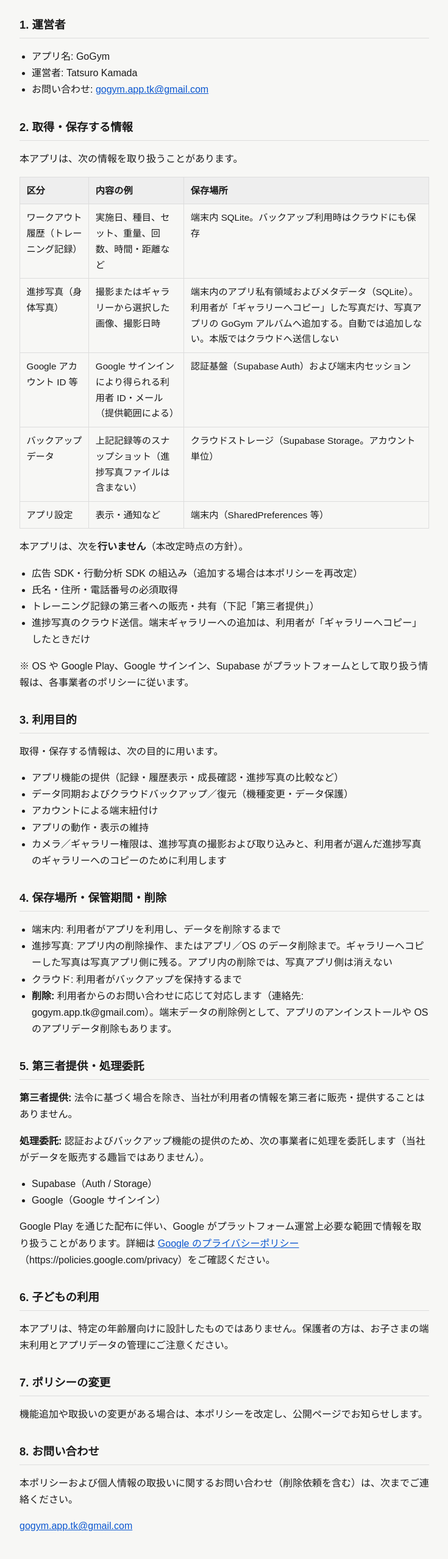
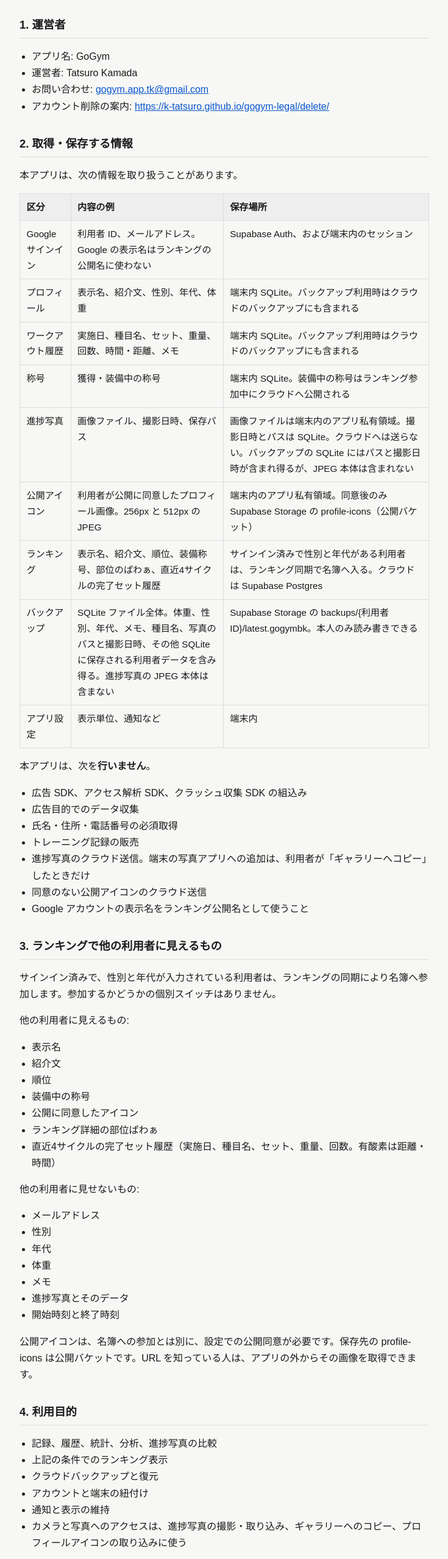
Before and after one commit to K-Tatsuro/gogym-legal, a plain HTML site: page privacy/index.html in a window 1280 px wide. Shown: the part 240-2797 px from the top of the page at 61% size, without its empty margins (272-1007 px from the left). Drawn offline with Linux system fonts and the light colour scheme.

Commit message:
【文書】[法務] プライバシーとアカウント削除ページを現行仕様に合わせる
Co-authored-by: Cursor <cursoragent@cursor.com>

```diff
--- a/privacy/index.html
+++ b/privacy/index.html
@@ -23,34 +23,16 @@
       margin: 0 auto;
       padding: 2.5rem 1.25rem 4rem;
     }
-    h1 {
-      font-size: 1.6rem;
-      margin: 0 0 0.5rem;
-      letter-spacing: 0.02em;
-    }
-    .meta {
-      color: var(--muted);
-      font-size: 0.9rem;
-      margin-bottom: 2rem;
-    }
+    h1 { font-size: 1.6rem; margin: 0 0 0.5rem; }
+    .meta { color: var(--muted); font-size: 0.9rem; margin-bottom: 2rem; }
     h2 {
       font-size: 1.15rem;
       margin: 2rem 0 0.75rem;
       padding-bottom: 0.35rem;
       border-bottom: 1px solid var(--line);
     }
-    table {
-      width: 100%;
-      border-collapse: collapse;
-      margin: 0.75rem 0 1rem;
-      font-size: 0.95rem;
-    }
-    th, td {
-      border: 1px solid var(--line);
-      padding: 0.55rem 0.65rem;
-      text-align: left;
-      vertical-align: top;
-    }
+    table { width: 100%; border-collapse: collapse; margin: 0.75rem 0 1rem; font-size: 0.95rem; }
+    th, td { border: 1px solid var(--line); padding: 0.55rem 0.65rem; text-align: left; vertical-align: top; }
     th { background: #eee; }
     ul { padding-left: 1.25rem; }
     a { color: #0b57d0; }
@@ -67,7 +49,6 @@
   <main>
     <h1>GoGym プライバシーポリシー</h1>
     <p class="meta">制定日: 2026年7月26日<br>最終更新日: 2026年10月3日</p>
-
     <p>GoGym（以下「本アプリ」）は、筋トレ記録を支援するモバイルアプリケーションです。本ポリシーは、本アプリにおける利用者情報の取扱いを説明します。</p>
 
     <h2>1. 運営者</h2>
@@ -75,6 +56,7 @@
       <li>アプリ名: GoGym</li>
       <li>運営者: Tatsuro Kamada</li>
       <li>お問い合わせ: <a href="mailto:gogym.app.tk@gmail.com">gogym.app.tk@gmail.com</a></li>
+      <li>アカウント削除の案内: <a href="../delete/">https://k-tatsuro.github.io/gogym-legal/delete/</a></li>
     </ul>
 
     <h2>2. 取得・保存する情報</h2>
@@ -85,80 +67,128 @@
       </thead>
       <tbody>
         <tr>
-          <td>ワークアウト履歴（トレーニング記録）</td>
-          <td>実施日、種目、セット、重量、回数、時間・距離など</td>
-          <td>端末内 SQLite。バックアップ利用時はクラウドにも保存</td>
+          <td>Google サインイン</td>
+          <td>利用者 ID、メールアドレス。Google の表示名はランキングの公開名に使わない</td>
+          <td>Supabase Auth、および端末内のセッション</td>
         </tr>
         <tr>
-          <td>進捗写真（身体写真）</td>
-          <td>撮影またはギャラリーから選択した画像、撮影日時</td>
-          <td>端末内のアプリ私有領域およびメタデータ（SQLite）。利用者が「ギャラリーへコピー」した写真だけ、写真アプリの GoGym アルバムへ追加する。自動では追加しない。本版ではクラウドへ送信しない</td>
+          <td>プロフィール</td>
+          <td>表示名、紹介文、性別、年代、体重</td>
+          <td>端末内 SQLite。バックアップ利用時はクラウドのバックアップにも含まれる</td>
         </tr>
         <tr>
-          <td>Google アカウント ID 等</td>
-          <td>Google サインインにより得られる利用者 ID・メール（提供範囲による）</td>
-          <td>認証基盤（Supabase Auth）および端末内セッション</td>
+          <td>ワークアウト履歴</td>
+          <td>実施日、種目名、セット、重量、回数、時間・距離、メモ</td>
+          <td>端末内 SQLite。バックアップ利用時はクラウドのバックアップにも含まれる</td>
         </tr>
         <tr>
-          <td>バックアップデータ</td>
-          <td>上記記録等のスナップショット（進捗写真ファイルは含まない）</td>
-          <td>クラウドストレージ（Supabase Storage。アカウント単位）</td>
+          <td>称号</td>
+          <td>獲得・装備中の称号</td>
+          <td>端末内 SQLite。装備中の称号はランキング参加中にクラウドへ公開される</td>
+        </tr>
+        <tr>
+          <td>進捗写真</td>
+          <td>画像ファイル、撮影日時、保存パス</td>
+          <td>画像ファイルは端末内のアプリ私有領域。撮影日時とパスは SQLite。クラウドへは送らない。バックアップの SQLite にはパスと撮影日時が含まれ得るが、JPEG 本体は含まれない</td>
+        </tr>
+        <tr>
+          <td>公開アイコン</td>
+          <td>利用者が公開に同意したプロフィール画像。256px と 512px の JPEG</td>
+          <td>端末内のアプリ私有領域。同意後のみ Supabase Storage の profile-icons（公開バケット）</td>
+        </tr>
+        <tr>
+          <td>ランキング</td>
+          <td>表示名、紹介文、順位、装備称号、部位のぱわぁ、直近4サイクルの完了セット履歴</td>
+          <td>サインイン済みで性別と年代がある利用者は、ランキング同期で名簿へ入る。クラウドは Supabase Postgres</td>
+        </tr>
+        <tr>
+          <td>バックアップ</td>
+          <td>SQLite ファイル全体。体重、性別、年代、メモ、種目名、写真のパスと撮影日時、その他 SQLite に保存される利用者データを含み得る。進捗写真の JPEG 本体は含まない</td>
+          <td>Supabase Storage の backups/{利用者ID}/latest.gogymbk。本人のみ読み書きできる</td>
         </tr>
         <tr>
           <td>アプリ設定</td>
-          <td>表示・通知など</td>
-          <td>端末内（SharedPreferences 等）</td>
+          <td>表示単位、通知など</td>
+          <td>端末内</td>
         </tr>
       </tbody>
     </table>
-    <p>本アプリは、次を<strong>行いません</strong>（本改定時点の方針）。</p>
+    <p>本アプリは、次を<strong>行いません</strong>。</p>
     <ul>
-      <li>広告 SDK・行動分析 SDK の組込み（追加する場合は本ポリシーを再改定）</li>
+      <li>広告 SDK、アクセス解析 SDK、クラッシュ収集 SDK の組込み</li>
+      <li>広告目的でのデータ収集</li>
       <li>氏名・住所・電話番号の必須取得</li>
-      <li>トレーニング記録の第三者への販売・共有（下記「第三者提供」）</li>
-      <li>進捗写真のクラウド送信。端末ギャラリーへの追加は、利用者が「ギャラリーへコピー」したときだけ</li>
-    </ul>
-    <p>※ OS や Google Play、Google サインイン、Supabase がプラットフォームとして取り扱う情報は、各事業者のポリシーに従います。</p>
-
-    <h2>3. 利用目的</h2>
-    <p>取得・保存する情報は、次の目的に用います。</p>
-    <ul>
-      <li>アプリ機能の提供（記録・履歴表示・成長確認・進捗写真の比較など）</li>
-      <li>データ同期およびクラウドバックアップ／復元（機種変更・データ保護）</li>
-      <li>アカウントによる端末紐付け</li>
-      <li>アプリの動作・表示の維持</li>
-      <li>カメラ／ギャラリー権限は、進捗写真の撮影および取り込みと、利用者が選んだ進捗写真のギャラリーへのコピーのために利用します</li>
+      <li>トレーニング記録の販売</li>
+      <li>進捗写真のクラウド送信。端末の写真アプリへの追加は、利用者が「ギャラリーへコピー」したときだけ</li>
+      <li>同意のない公開アイコンのクラウド送信</li>
+      <li>Google アカウントの表示名をランキング公開名として使うこと</li>
     </ul>
 
-    <h2>4. 保存場所・保管期間・削除</h2>
+    <h2>3. ランキングで他の利用者に見えるもの</h2>
+    <p>サインイン済みで、性別と年代が入力されている利用者は、ランキングの同期により名簿へ参加します。参加するかどうかの個別スイッチはありません。</p>
+    <p>他の利用者に見えるもの:</p>
     <ul>
-      <li>端末内: 利用者がアプリを利用し、データを削除するまで</li>
-      <li>進捗写真: アプリ内の削除操作、またはアプリ／OS のデータ削除まで。ギャラリーへコピーした写真は写真アプリ側に残る。アプリ内の削除では、写真アプリ側は消えない</li>
-      <li>クラウド: 利用者がバックアップを保持するまで</li>
-      <li><strong>削除:</strong> 利用者からのお問い合わせに応じて対応します（連絡先: gogym.app.tk@gmail.com）。端末データの削除例として、アプリのアンインストールや OS のアプリデータ削除もあります。</li>
+      <li>表示名</li>
+      <li>紹介文</li>
+      <li>順位</li>
+      <li>装備中の称号</li>
+      <li>公開に同意したアイコン</li>
+      <li>ランキング詳細の部位ぱわぁ</li>
+      <li>直近4サイクルの完了セット履歴（実施日、種目名、セット、重量、回数。有酸素は距離・時間）</li>
+    </ul>
+    <p>他の利用者に見せないもの:</p>
+    <ul>
+      <li>メールアドレス</li>
+      <li>性別</li>
+      <li>年代</li>
+      <li>体重</li>
+      <li>メモ</li>
+      <li>進捗写真とそのデータ</li>
+      <li>開始時刻と終了時刻</li>
+    </ul>
+    <p>公開アイコンは、名簿への参加とは別に、設定での公開同意が必要です。保存先の profile-icons は公開バケットです。URL を知っている人は、アプリの外からその画像を取得できます。</p>
+
+    <h2>4. 利用目的</h2>
+    <ul>
+      <li>記録、履歴、統計、分析、進捗写真の比較</li>
+      <li>上記の条件でのランキング表示</li>
+      <li>クラウドバックアップと復元</li>
+      <li>アカウントと端末の紐付け</li>
+      <li>通知と表示の維持</li>
+      <li>カメラと写真へのアクセスは、進捗写真の撮影・取り込み、ギャラリーへのコピー、プロフィールアイコンの取り込みに使う</li>
     </ul>
 
-    <h2>5. 第三者提供・処理委託</h2>
-    <p><strong>第三者提供:</strong> 法令に基づく場合を除き、当社が利用者の情報を第三者に販売・提供することはありません。</p>
-    <p><strong>処理委託:</strong> 認証およびバックアップ機能の提供のため、次の事業者に処理を委託します（当社がデータを販売する趣旨ではありません）。</p>
+    <h2>5. 保存場所・保管期間・削除</h2>
     <ul>
-      <li>Supabase（Auth / Storage）</li>
-      <li>Google（Google サインイン）</li>
+      <li>端末内データ: アプリ内のアカウント削除、またはアプリ／OS のデータ削除まで</li>
+      <li>進捗写真: 原則として端末内。クラウドへは送らない。ギャラリーへコピーした写真は写真アプリ側に残る。アプリ内の削除やアカウント削除では、そのコピーは消えない</li>
+      <li>公開アイコン: 端末内のファイルに加え、同意後のクラウド公開分。アカウント削除でクラウドのオブジェクトを消す。公開バケットのため、削除前に URL を知っていた第三者の手元に残った複製までは消せない</li>
+      <li>バックアップとランキング: アカウントが存続する間。アカウント削除で、本人のバックアップ、名簿、公開履歴、シーズン結果、アイコン通報を消す</li>
+      <li><strong>アプリ内の削除:</strong> 設定のアカウントから「アカウントを削除」を実行すると、次を削除します。GoGym のクラウドアカウント、ランキング情報、公開履歴、公開アイコン、クラウドバックアップ、端末内の GoGym データ（トレーニング記録、プロフィール、アプリ私有領域の写真）。削除の途中で失敗した場合、アプリは「アカウントを削除しました」とは表示しません</li>
+      <li><strong>削除後の再ログイン:</strong> 同じ Google アカウントで入り直した場合、新しい GoGym 利用者として扱い、削除前のクラウドデータは戻りません。Google アカウントそのものは削除しません</li>
+      <li><strong>アプリを消したあと:</strong> <a href="../delete/">アカウント削除のページ</a>から、同じメールアドレス宛に削除を依頼できます。メールでの依頼は自動では消えず、運営が確認して対応します</li>
     </ul>
-    <p>Google Play を通じた配布に伴い、Google がプラットフォーム運営上必要な範囲で情報を取り扱うことがあります。詳細は <a href="https://policies.google.com/privacy" rel="noopener noreferrer" target="_blank">Google のプライバシーポリシー</a>（https://policies.google.com/privacy）をご確認ください。</p>
 
-    <h2>6. 子どもの利用</h2>
+    <h2>6. 第三者提供・処理委託</h2>
+    <p>法令に基づく場合を除き、利用者の情報を販売することはありません。</p>
+    <p>処理の委託先:</p>
+    <ul>
+      <li>Google（Google サインイン、Google Play を通じた配布）</li>
+      <li>Supabase（Auth、Postgres、Storage）</li>
+    </ul>
+    <p>広告ネットワークへの提供はありません。詳細は <a href="https://policies.google.com/privacy">Google のプライバシーポリシー</a> と <a href="https://supabase.com/privacy">Supabase のプライバシーポリシー</a> をご確認ください。</p>
+
+    <h2>7. 子どもの利用</h2>
     <p>本アプリは、特定の年齢層向けに設計したものではありません。保護者の方は、お子さまの端末利用とアプリデータの管理にご注意ください。</p>
 
-    <h2>7. ポリシーの変更</h2>
-    <p>機能追加や取扱いの変更がある場合は、本ポリシーを改定し、公開ページでお知らせします。</p>
+    <h2>8. ポリシーの変更</h2>
+    <p>取扱いが変わる場合は、本ポリシーを改定し、公開ページの更新日を変えます。</p>
 
-    <h2>8. お問い合わせ</h2>
-    <p>本ポリシーおよび個人情報の取扱いに関するお問い合わせ（削除依頼を含む）は、次までご連絡ください。</p>
+    <h2>9. お問い合わせ</h2>
     <p><a href="mailto:gogym.app.tk@gmail.com">gogym.app.tk@gmail.com</a></p>
 
     <footer>
-      <p><a href="../">GoGym Legal</a> · applicationId: com.gogym.workout</p>
+      <p><a href="../">GoGym Legal</a> · <a href="../delete/">アカウント削除</a> · applicationId: com.gogym.workout</p>
     </footer>
   </main>
 </body>
```
Also changed, not shown: delete/index.html (added, +91 -0 lines), index.html (+1 -0 lines), 1 other file.
